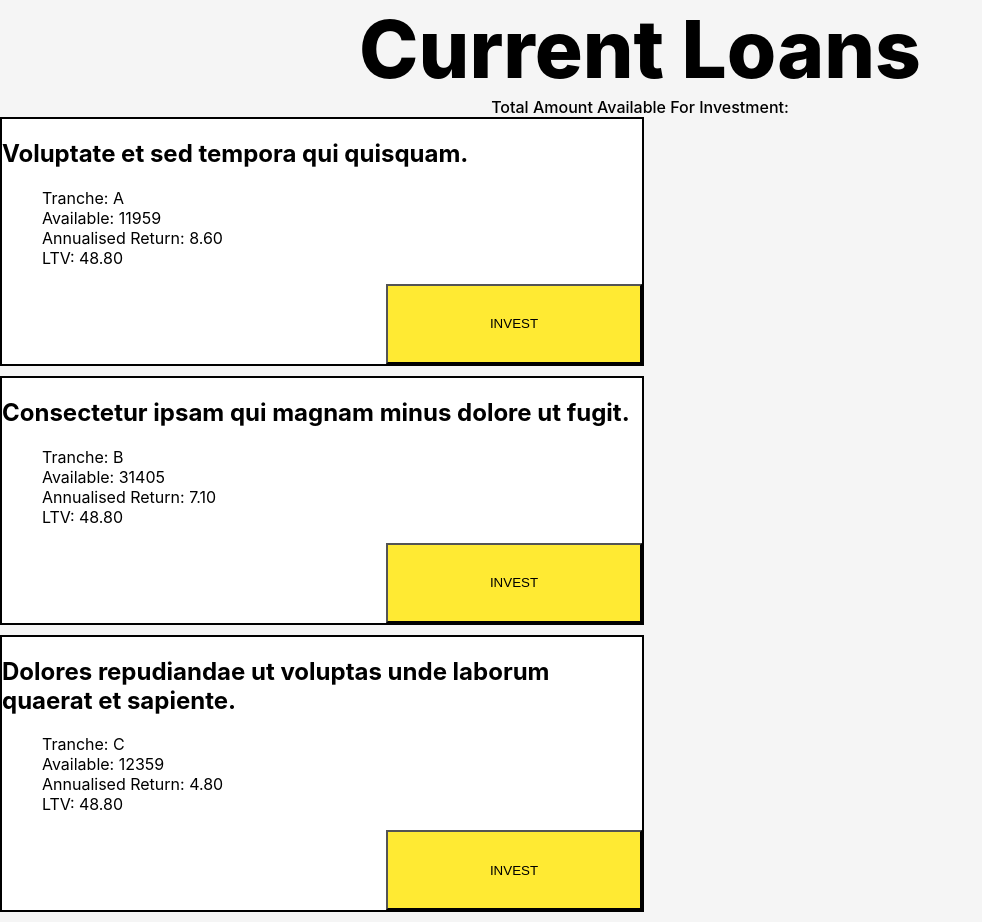
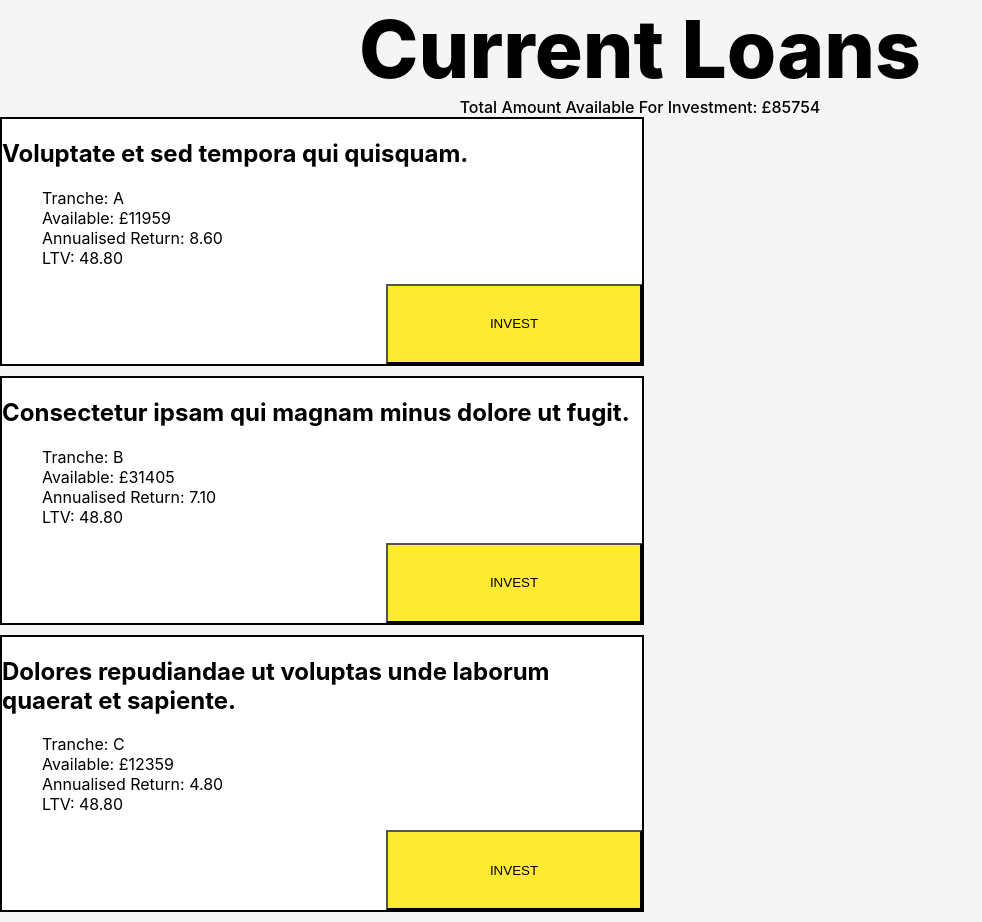
Before and after one commit to AmariEllington/lendinvest-test, a React (Create React App) app in the folder lendinvest-test/: page / in a window 1280 px wide. Shown: the whole page, without its empty margins (0-982 px from the left). Built offline with nearby package versions, Linux system fonts and the light colour scheme.

Commit message:
submitting value decreases from both overall amount of investment and loan available

```diff
--- a/lendinvest-test/src/components/Loans.js
+++ b/lendinvest-test/src/components/Loans.js
@@ -49,7 +49,7 @@ export default class Loans extends Component {
           <h2>{title}</h2>
           <ul>
             <li>Tranche: {tranche}</li>
-            <li>Available: {stateAvailable}</li>
+            <li>Available: £{stateAvailable}</li>
             <li>Annualised Return: {annualised_return}</li>
             <li>LTV: {ltv}</li>
             <li />
--- a/lendinvest-test/src/components/Modal.js
+++ b/lendinvest-test/src/components/Modal.js
@@ -13,7 +13,7 @@ export default class Modal extends Component {
         {title}
         <br />
         <br />
-        Amount Available: {stateAvailable}
+        Amount Available: £{stateAvailable}
         <br />
         Loan Ends In:{" "}
         {prettyMilliseconds(termRemainingToInteger, { verbose: true })}
--- a/lendinvest-test/src/containers/HomePage.js
+++ b/lendinvest-test/src/containers/HomePage.js
@@ -16,16 +16,17 @@ export default class HomePage extends Component {
     // let final = sum / change.length;
     this.setState({
       data: Data.loans,
-      investmentAmount: Data.amount
+      investmentAmount: parseFloat(Data.loans[0].amount.replace(/,/g, ""))
     });
   }
 
-  decreaseAmountForInvestment = (event, data) => {
+  decreaseAmountForInvestment = event => {
     const decreasedInvestmentAmount =
       this.state.investmentAmount - event.target.input.value;
     this.setState({
       investmentAmount: decreasedInvestmentAmount
     });
+    console.log(this.state.investmentAmount);
   };
 
   render() {
@@ -38,7 +39,7 @@ export default class HomePage extends Component {
       <div className="homePage">
         <div className="title">Current Loans</div>
         <div className="totalAmount">
-          Total Amount Available For Investment: {investmentAmount}
+          Total Amount Available For Investment: £{investmentAmount}
         </div>
         <div className="DisplayLoans">
           {data.map(data => (
```
